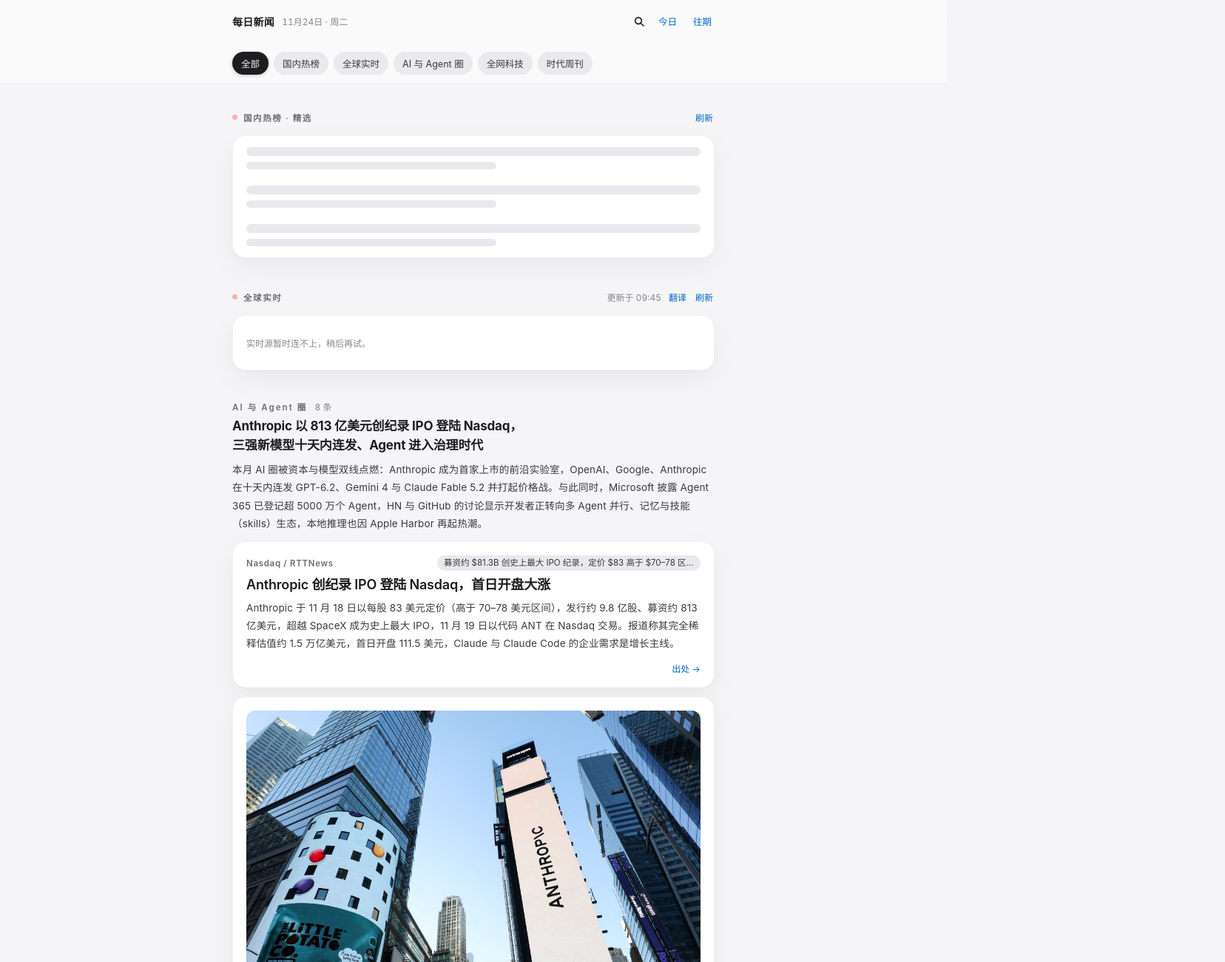
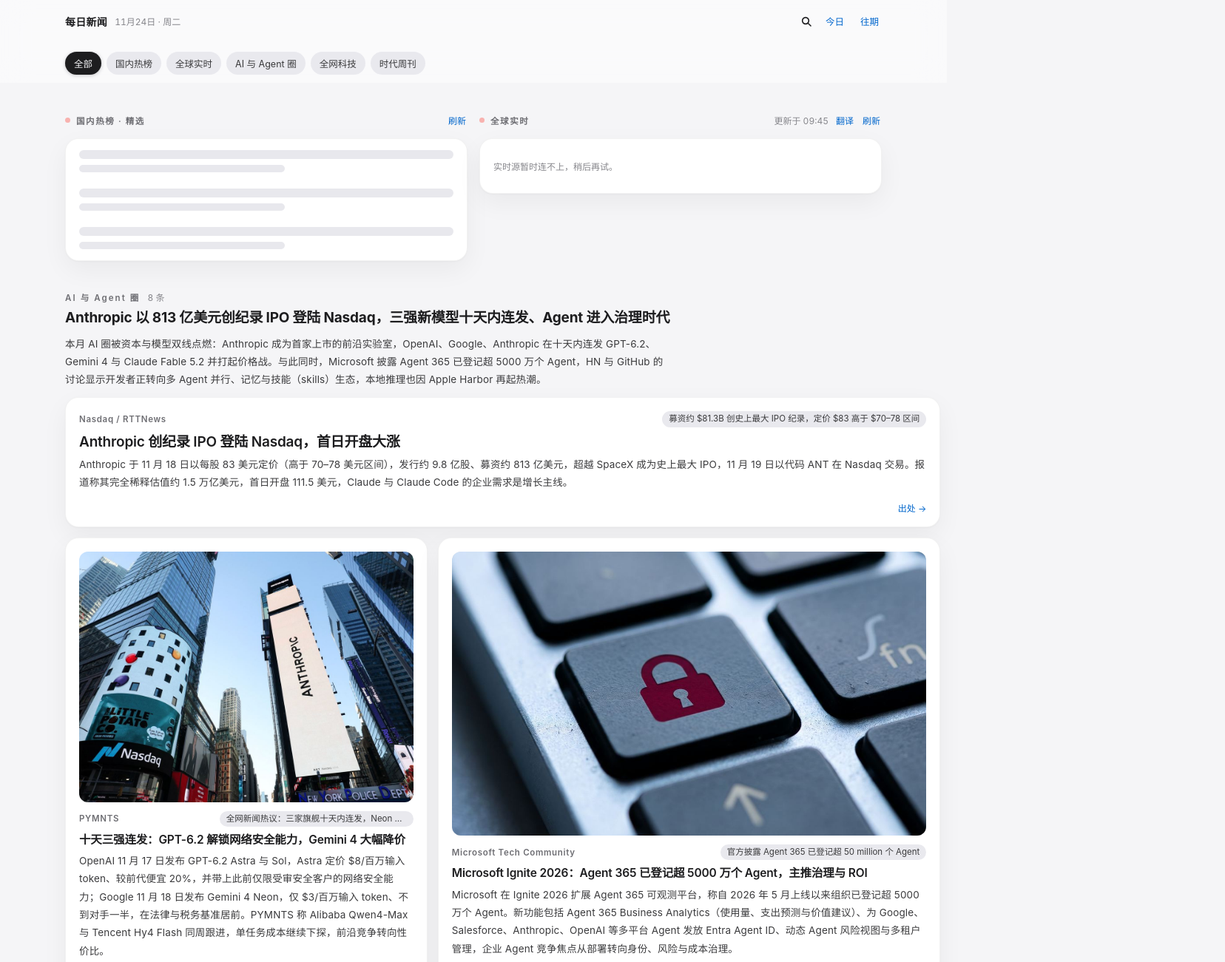
Before and after one commit to Mrhuangi/daily-news, a plain HTML site: page 2026-11-24.html in a window 1280 px wide. Shown: the top 1301 px of the page at 74% size, 1656 px wide, since content can reach past the window. Drawn offline with Linux system fonts and the light colour scheme; no server answers.

Commit message:
新增电脑端布局

```diff
--- a/2026-11-24.html
+++ b/2026-11-24.html
@@ -193,6 +193,22 @@ h2,h3{text-wrap:balance}
 .press-time{font-size:11px;color:var(--faint);margin-top:3px;font-variant-numeric:tabular-nums}
 .press-thumb{flex:none;width:84px}
 .press-thumb img{width:84px;height:auto;border-radius:8px;display:block}
+@media (min-width:1024px){
+  .topbar-in,.filterbar,.search-row-in,main{max-width:1160px}
+  .topbar-in{padding-left:28px;padding-right:28px}
+  .filterbar{padding-left:28px;padding-right:28px}
+  .search-row-in{padding-left:28px;padding-right:28px}
+  main{padding-top:30px;padding-left:28px;padding-right:28px}
+  .live-pair{display:flex;gap:16px;align-items:flex-start}
+  .live-pair>section{flex:1 1 0;min-width:0;margin-top:8px}
+  .items{display:grid;grid-template-columns:1fr 1fr;gap:14px;margin-top:12px}
+  .items .item{margin-top:0}
+  .items .item.lead{grid-column:1/-1}
+  .item.lead h3{font-size:19px}
+  h2{font-size:19px}
+  .press-card{columns:2;column-gap:40px}
+  .press-group{break-inside:avoid}
+}
 @media print{.topbar,.filterbar,.daynav{display:none}body{background:#fff}.item{box-shadow:none}.item .thumb{opacity:1}}
 </style>
 </head>
@@ -204,6 +220,7 @@ h2,h3{text-wrap:balance}
 </div><div class="search-row"><div class="search-row-in"><input class="search" type="search" placeholder="搜今天的新闻…" aria-label="搜索今天的新闻" enterkeyhint="search" autocomplete="off" autocapitalize="off" spellcheck="false"><button class="search-cancel" type="button">取消</button></div></div><div class="filterbar"><button class="chip-btn" data-kind="all" aria-pressed="true">全部</button><button class="chip-btn" data-kind="hot" aria-pressed="false">国内热榜</button><button class="chip-btn" data-kind="live" aria-pressed="false">全球实时</button><button class="chip-btn" data-kind="ai" aria-pressed="false">AI 与 Agent 圈</button><button class="chip-btn" data-kind="tech" aria-pressed="false">全网科技</button><button class="chip-btn" data-kind="time" aria-pressed="false">时代周刊</button></div></div>
 <main>
 <p class="result-line" aria-live="polite"></p>
+<div class="live-pair">
 <section data-kind="hot" style="margin-top:8px">
 <div class="sec-head live-head"><span class="live-dot"></span><p class="kind" style="letter-spacing:.14em">国内热榜 · 精选</p><span class="hot-when"></span><button class="live-refresh hot-refresh" type="button">刷新</button></div>
 <div class="live-card"><div class="hot-rows"><div class="skel"><i></i><i></i></div><div class="skel"><i></i><i></i></div><div class="skel"><i></i><i></i></div></div></div>
@@ -212,10 +229,12 @@ h2,h3{text-wrap:balance}
 <div class="sec-head live-head"><span class="live-dot"></span><p class="kind" style="letter-spacing:.14em">全球实时</p><span class="live-when"></span><button class="live-refresh tr-btn" type="button">翻译</button><button class="live-refresh" type="button">刷新</button></div>
 <div class="live-card"><div class="live-rows"><div class="skel"><i></i><i></i></div><div class="skel"><i></i><i></i></div><div class="skel"><i></i><i></i></div></div></div>
 </section>
+</div>
 <section data-kind="ai">
 <div class="sec-head"><p class="kind">AI 与 Agent 圈</p><span class="sec-count">8 条</span></div>
 <h2>Anthropic 以 813 亿美元创纪录 IPO 登陆 Nasdaq，三强新模型十天内连发、Agent 进入治理时代</h2>
 <p class="overview">本月 AI 圈被资本与模型双线点燃：Anthropic 成为首家上市的前沿实验室，OpenAI、Google、Anthropic 在十天内连发 GPT-6.2、Gemini 4 与 Claude Fable 5.2 并打起价格战。与此同时，Microsoft 披露 Agent 365 已登记超 5000 万个 Agent，HN 与 GitHub 的讨论显示开发者正转向多 Agent 并行、记忆与技能（skills）生态，本地推理也因 Apple Harbor 再起热潮。</p>
+<div class="items">
 <div class="item lead" data-url="https://www.nasdaq.com/articles/anthropic-prices-ipo-83-shr-raises-81-bln-ahead-stock-market-debut">
 <div class="eyebrow"><span class="src-name">Nasdaq / RTTNews</span><span class="chip">募资约 $81.3B 创史上最大 IPO 纪录，定价 $83 高于 $70–78 区间</span></div>
 <h3>Anthropic 创纪录 IPO 登陆 Nasdaq，首日开盘大涨</h3>
@@ -270,11 +289,13 @@ h2,h3{text-wrap:balance}
 <p>Polymarket 市场「Anthropic vs OpenAI — 12 月 31 日谁估值更高」当前价格约 73%（买 70%/卖 76%，近 7 天 -8.5%、近 30 天 -19%），逻辑是 Anthropic 已于 11 月 19 日上市、市值可直接计价，而 OpenAI 仍为私募估值标记。此前 Polymarket 对 Anthropic 年内 IPO 的定价约 87–88%，而 OpenAI 年内上市仅约 1.5%，预测市场成为观察两家上市节奏的风向标。</p>
 <div class="meta"><a href="https://forecast.agenticlearning.ai/scans/v2/7589" target="_blank" rel="noopener">出处 →</a></div>
 </div>
+</div>
 </section>
 <section data-kind="tech">
 <div class="sec-head"><p class="kind">全网科技</p><span class="sec-count">8 条</span></div>
 <h2>Nvidia 董事会全票请回黄仁勋，股价单日暴涨逾 30% 成为今日科技圈最大震动</h2>
 <p class="overview">最近 30 天科技面被人事、航天与硬件三线主导：Nvidia 创始人在辞职 11 天后被董事会全票复职，HN 与社媒热度断层领先；SpaceX Starship 第 15 次飞行尝试双回收、ULA Vulcan 首飞 Amazon Leo 却失败，卫星互联网竞速分化明显。与此同时 NGINX 爆出 CVSS 9.2 的远程代码执行漏洞、Google 扩充 TPU 芯片线、Tesla Cybercab 下线与 BYD 闪充落地，消费电子则由 Apple 折叠 iPhone Duo 售罄与独立浏览器 Ladybird 进入 alpha 撑场。</p>
+<div class="items">
 <div class="item" data-url="https://www.cnn.com/2026/11/23/tech/nvidia-reinstates-jensen-huang-ceo?cid=external-feeds_iluminar_meta">
 <img class="thumb" src="images/2026-11-24-tech-1.jpg" alt="Nvidia 董事会全票复职黄仁勋，股价暴涨逾 30%" width="800" height="450" loading="lazy" decoding="async">
 <div class="eyebrow"><span class="src-name">CNN / Hacker News / Facebook @NVIDIA</span><span class="chip">HN 当日最高：1,635 points / 2,746 comments；NVIDIA 官方 Facebook 帖 99K Likes、6.2K Comments；股价单日涨逾 30%</span></div>
@@ -330,10 +351,12 @@ h2,h3{text-wrap:balance}
 <p>开发逾四年的 Ladybird 浏览器 11 月 23 日发布首个 alpha，提供 macOS 与 Linux 下载，最大卖点是引擎完全从零自研、非 Chromium/WebKit 分叉，官方坦言部分网站打不开、偶尔崩溃，并邀请安全研究者来攻。Ladybird 登上 HN Daily 11 月 23 日十大高分文章。开源圈本月热度同样集中在 agent 工具：GitHub 月度趋势榜首 morluto/rea 累计约 475k stars、本月新增约 58.5k stars，pingdotgg/t3code 等编程 agent 控制台紧随其后。</p>
 <div class="meta"><a href="https://ladybird.org" target="_blank" rel="noopener">出处 →</a></div>
 </div>
+</div>
 </section>
 <section data-kind="time">
 <div class="sec-head"><p class="kind">时代周刊 · TIME</p><span class="sec-count">6 条</span></div>
 <h2>时代周刊精选</h2>
+<div class="items">
 <div class="item" data-url="https://time.com/article/2026/11/23/jensen-huang-return-nvidia-trump/">
 <img class="thumb" src="images/2026-11-24-time-1.jpg" alt="黄仁勋戏剧性回归英伟达 CEO：六个待解的问题" width="1024" height="710" loading="lazy" decoding="async">
 <div class="eyebrow"><span class="src-name">时代周刊 TIME</span><span class="chip">时代周刊 · 11 月 23 日</span></div>
@@ -376,10 +399,11 @@ h2,h3{text-wrap:balance}
 <p>一场天象秀赶在假期前登场——本周的「海狸月」将是今年最大的超级月亮之一。TIME 整理了最佳观赏时间和这轮满月的由来。</p>
 <div class="meta"><a href="https://time.com/article/2026/11/23/thanksgiving-beaver-supermoon-what-to-know/" target="_blank" rel="noopener">出处 →</a></div>
 </div>
+</div>
 </section>
 <div class="daynav"><a href="2026-11-23.html"><span class="dir">← 上一期</span>2026 年 11 月 23 日 · 周一</a><a class="next" href="2026-11-25.html"><span class="dir">下一期 →</span>2026 年 11 月 25 日 · 周三</a></div>
 <div class="archive"><p class="kind">往 期</p><a href="2026-11-25.html">11 月 25 日</a><a href="2026-11-23.html">11 月 23 日</a></div>
-<footer>由 Muse 每天整理生成 · 更新于 11 月 25 日 12:48 · 热度为抓取时刻的公开数值<br>数据来源 · 今日简报：Reddit、Hacker News、GitHub、Polymarket、Bluesky 等平台的公开讨论与报道<br>数据来源 · 国内热榜：微博、抖音、今日头条、知乎、哔哩哔哩、百度六平台热榜（UAPI 聚合）<br>数据来源 · 全球实时：Hacker News 与 Polymarket 的公开数据<br>数据来源 · 时代周刊：TIME 官方 RSS<br>源码与往期存档：<a href="https://github.com/Mrhuangi/daily-news">github.com/Mrhuangi/daily-news</a></footer>
+<footer>由 Muse 每天整理生成 · 更新于 11 月 25 日 17:44 · 热度为抓取时刻的公开数值<br>数据来源 · 今日简报：Reddit、Hacker News、GitHub、Polymarket、Bluesky 等平台的公开讨论与报道<br>数据来源 · 国内热榜：微博、抖音、今日头条、知乎、哔哩哔哩、百度六平台热榜（UAPI 聚合）<br>数据来源 · 全球实时：Hacker News 与 Polymarket 的公开数据<br>数据来源 · 时代周刊：TIME 官方 RSS<br>源码与往期存档：<a href="https://github.com/Mrhuangi/daily-news">github.com/Mrhuangi/daily-news</a></footer>
 </main>
 <script>
 document.querySelectorAll('img.thumb').forEach(function(im){
```
